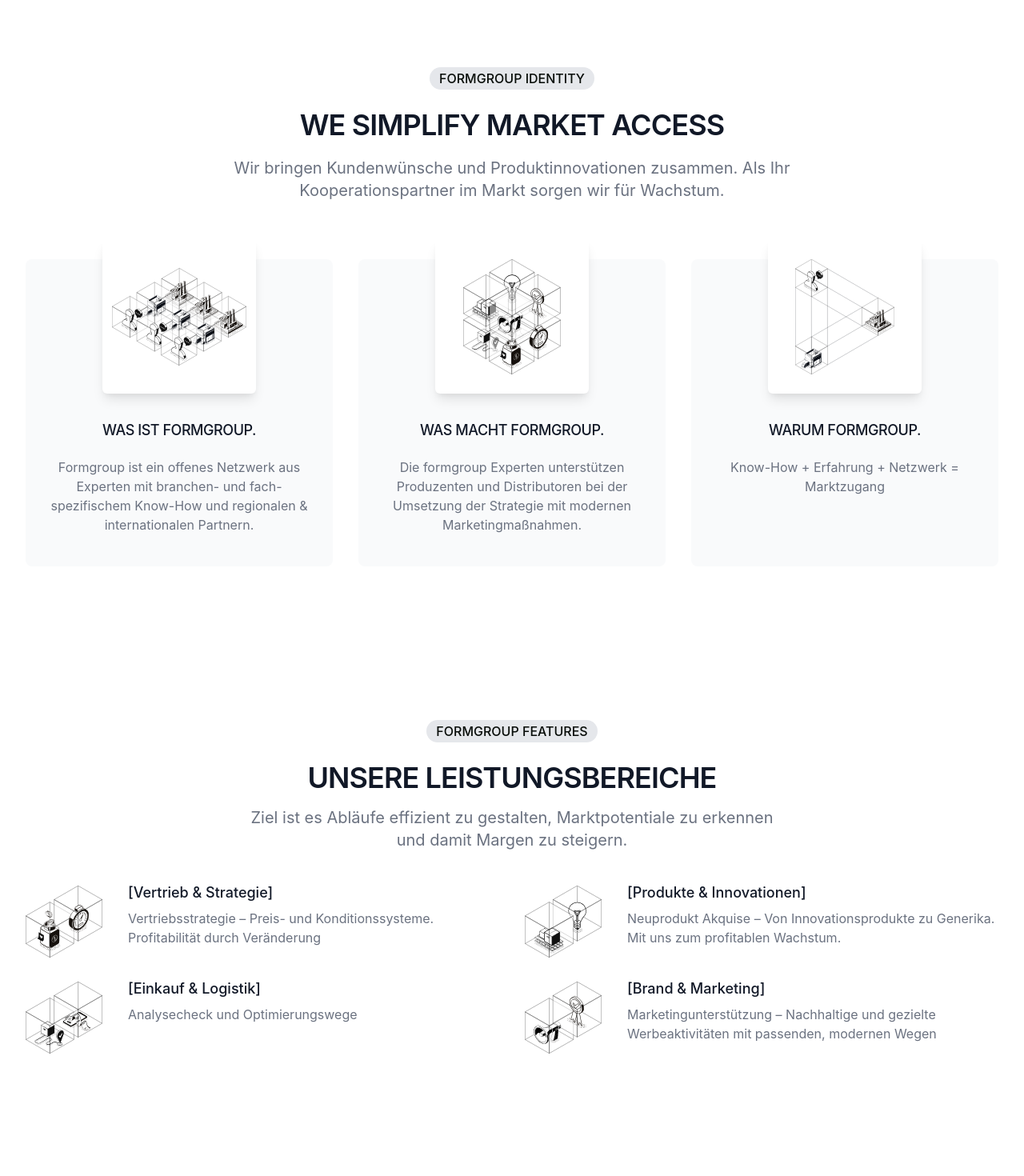
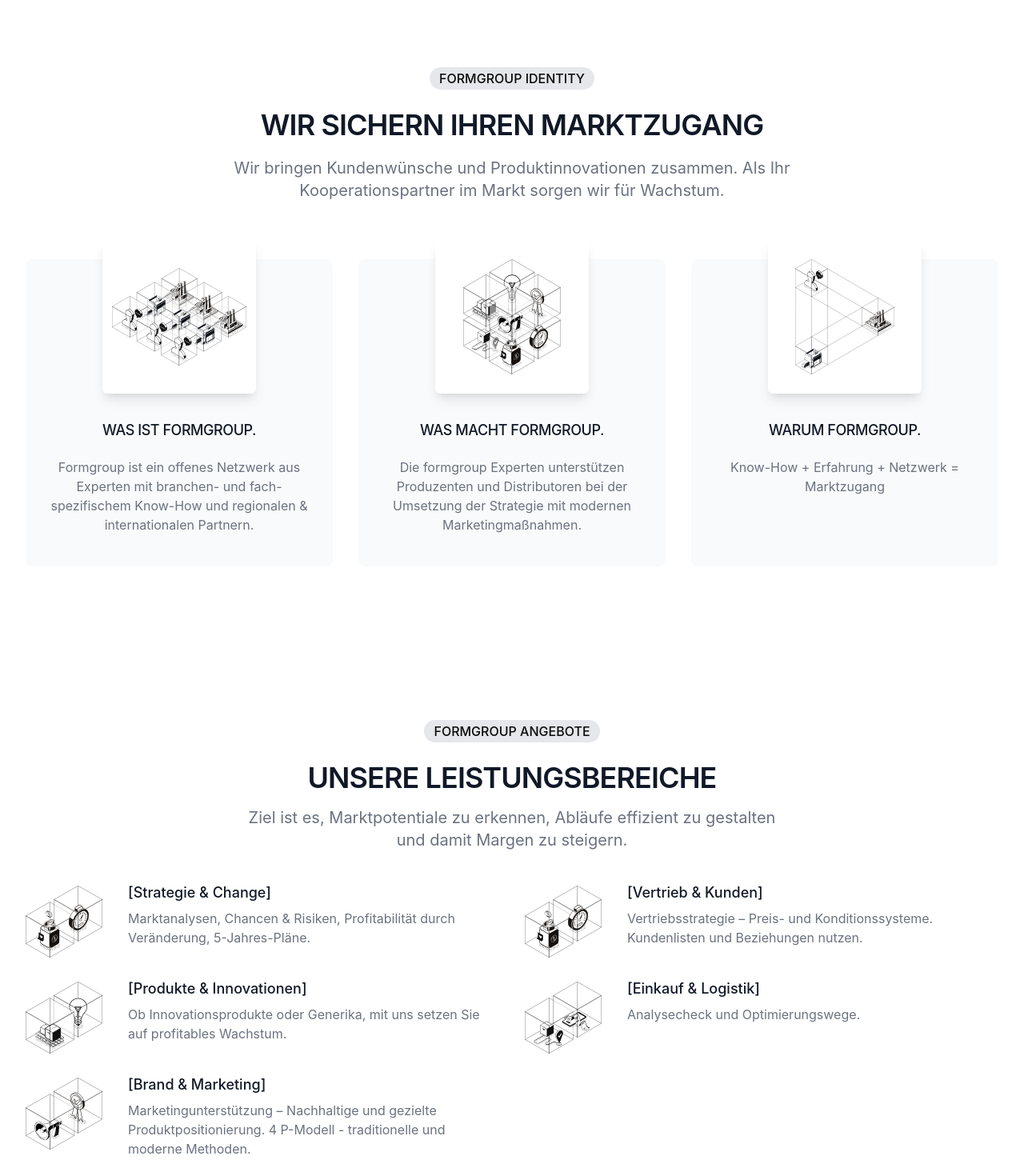
Before and after one commit to t4ms/flenderLinkMap, a React (Create React App) app: page /home in a window 1280 px wide. Shown: the part 900-2370 px from the top of the page at 80% size. Built offline with nearby package versions, Linux system fonts and the light colour scheme.

Commit message:
Text correction with dad

```diff
--- a/src/components/animation/fgAnimationText.js
+++ b/src/components/animation/fgAnimationText.js
@@ -8,7 +8,7 @@
         <span className="containerAnimation">
         {props.lang==="de" ? 'Wir formen' : ''}
   <div className="flip">
-    <div><div>{props.lang==="de" ? 'Produkt' : 'Product'}</div></div>
+    <div><div>{props.lang==="de" ? 'Produkte' : 'Products'}</div></div>
     <div><div>{props.lang==="de" ? 'Innovtationen' : 'Innovations'}</div></div>
     <div><div>{props.lang==="de" ? 'Lösungen' : 'Solution'}</div></div>
   </div>
--- a/src/components/content/contentfgfeature.js
+++ b/src/components/content/contentfgfeature.js
@@ -9,27 +9,33 @@
 
 const features = [
   {
-    name: '[Vertrieb & Strategie]',
+    name: '[Strategie & Change]',
     description:
-      'Vertriebsstrategie – Preis- und Konditionssysteme. Profitabilität durch Veränderung',
+      'Marktanalysen, Chancen & Risiken, Profitabilität durch Veränderung, 5-Jahres-Pläne.',
+    icon: Icon1,
+  },
+  {
+    name: '[Vertrieb & Kunden]',
+    description:
+      'Vertriebsstrategie – Preis- und Konditionssysteme. Kundenlisten und Beziehungen nutzen.',
     icon: Icon1,
   },
   {
     name: '[Produkte & Innovationen]',
     description:
-      'Neuprodukt Akquise – Von Innovationsprodukte zu Generika. Mit uns zum profitablen Wachstum.',
+      'Ob Innovationsprodukte oder Generika, mit uns setzen Sie auf profitables Wachstum.',
     icon: Icon2,
   },
   {
     name: '[Einkauf & Logistik]',
     description:
-      'Analysecheck und Optimierungswege',
+      'Analysecheck und Optimierungswege.',
     icon: Icon3,
   },
   {
     name: '[Brand & Marketing]',
     description:
-      ' Marketingunterstützung – Nachhaltige und gezielte Werbeaktivitäten mit passenden, modernen Wegen',
+      ' Marketingunterstützung – Nachhaltige und gezielte Produktpositionierung. 4 P-Modell - traditionelle und moderne Methoden.',
     icon: Icon4,
   },
 ]
@@ -40,13 +46,13 @@
         <div className="max-w-7xl mx-auto px-4 sm:px-6 lg:px-8">
           <div className="lg:text-center">
           <h2 className="inline-flex items-center px-3 py-0.5 my-4 rounded-full text-md font-medium bg-gray-200 text-fgDefault-black uppercase">
-          formgroup Features
+          formgroup Angebote
         </h2>
             <p className="mt-2 text-3xl leading-8 font-semibold tracking-tight text-gray-900 sm:text-4xl">
             UNSERE LEISTUNGSBEREICHE
             </p>
             <p className="mt-4 max-w-2xl text-xl text-gray-500 lg:mx-auto">
-            Ziel ist es Abläufe effizient zu gestalten, Marktpotentiale zu erkennen und damit Margen zu steigern.
+            Ziel ist es, Marktpotentiale zu erkennen, Abläufe effizient zu gestalten und damit Margen zu steigern.
             </p>
           </div>
 
--- a/src/components/content/contentfgidenity.js
+++ b/src/components/content/contentfgidenity.js
@@ -32,7 +32,7 @@
           formgroup Identity
         </h2>
         <p className="mt-2 text-3xl font-semibold text-gray-900 tracking-tight sm:text-4xl uppercase">
-          We simplify market access
+          Wir sichern Ihren Marktzugang
         </p>
         <p className="mt-5 max-w-prose mx-auto text-xl text-gray-500">
           Wir bringen Kundenwünsche und Produktinnovationen zusammen. Als Ihr
--- a/src/components/contentTeam/formgroupTeam.js
+++ b/src/components/contentTeam/formgroupTeam.js
@@ -10,7 +10,7 @@
     id: 1,
     name: "Hugo Schweers",
     imageUrl: hugoSchweers,
-    description: "[35+ years Experience in AG Business]",
+    description: "[35+ years Experience in AG Business ex Aventis, Nufarm, Agravis (Vorstand-Agrar) ]",
     position: "Founder & CEO",
   },
   {
@@ -42,7 +42,7 @@
     <>
       <div className="relative p-6 flex-auto">
         <p className="my-4 text-blueGray-500 text-lg leading-relaxed">
-          Die vier Experten der formgroup Europe.
+          Die vier Experten der formgroup Europa.
         </p>
         <div>
           <ul className="w-full divide-y divide-gray-200">
--- a/src/components/contentTeam/globalExpertTeam.js
+++ b/src/components/contentTeam/globalExpertTeam.js
@@ -7,7 +7,7 @@
     <>
       <div className="relative p-6 flex-auto">
         <p className="my-4 text-blueGray-500 text-lg leading-relaxed">
-       Wir stehen in Kontakt mit verschiedenen Experten im der Region Asien-Pazifik. Wir helfen uns gegnseitig Marktbedingungen zu erkennen und zielführend zu nutzen.
+       Wir stehen im Kontakt mit verschiedenen Experten in der Region Asien-Pazifik. Wir unterstützen uns gegenseitig Marktbedingungen zu erkennen, Lieferketten zu optimieren und dem Handel gezielte Lösungen anzubieten.
         </p>
         <div>
 
--- a/src/components/navbar.js
+++ b/src/components/navbar.js
@@ -27,7 +27,7 @@
   },
   {
     name: "Crozier",
-    descriptionDe: "Doppeltes potential für Ihr Feld",
+    descriptionDe: "Doppeltes Potential für Ihr Feld",
     descriptionEn: "Double potential for your field",
     mol: "(Prosulfocarb 800g/l)",
     href: "https://agroform.de/crozier",
@@ -231,7 +231,7 @@
                                 </div>
                                 <p className="mt-1 text-sm text-white">
                                   {this.props.lang === "de"
-                                    ? "Finden, vergleichen und informieren Sie sich über unsere innovativen Agrarprodukte, Lösungen."
+                                    ? "Finden, vergleichen und informieren Sie sich über unsere innovativen Agrarprodukte und Lösungen."
                                     : "Find, compare and learn about the innovative agricultural products, solutions."}
                                 </p>
                               </a>
@@ -396,7 +396,7 @@
                         </div>
                         <p className="mt-1 text-sm text-white">
                           {this.props.lang === "de"
-                            ? "Finden, vergleichen und informieren Sie sich über unsere innovativen Agrarprodukte, Lösungen."
+                            ? "Finden, vergleichen und informieren Sie sich über unsere innovativen Agrarprodukte und Lösungen."
                             : "Find, compare and learn about the innovative agricultural products, solutions."}
                         </p>
                       </a>
```
